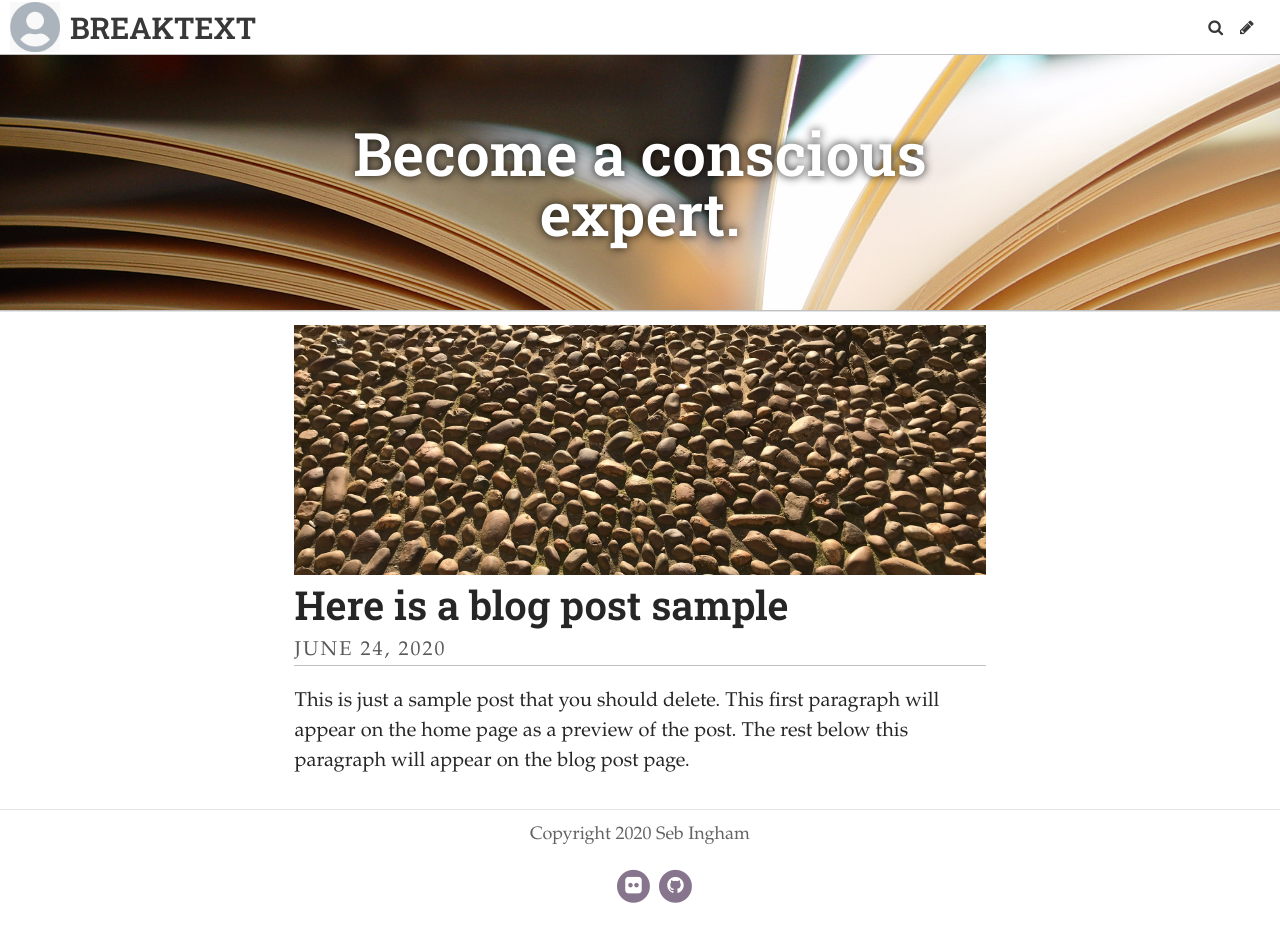
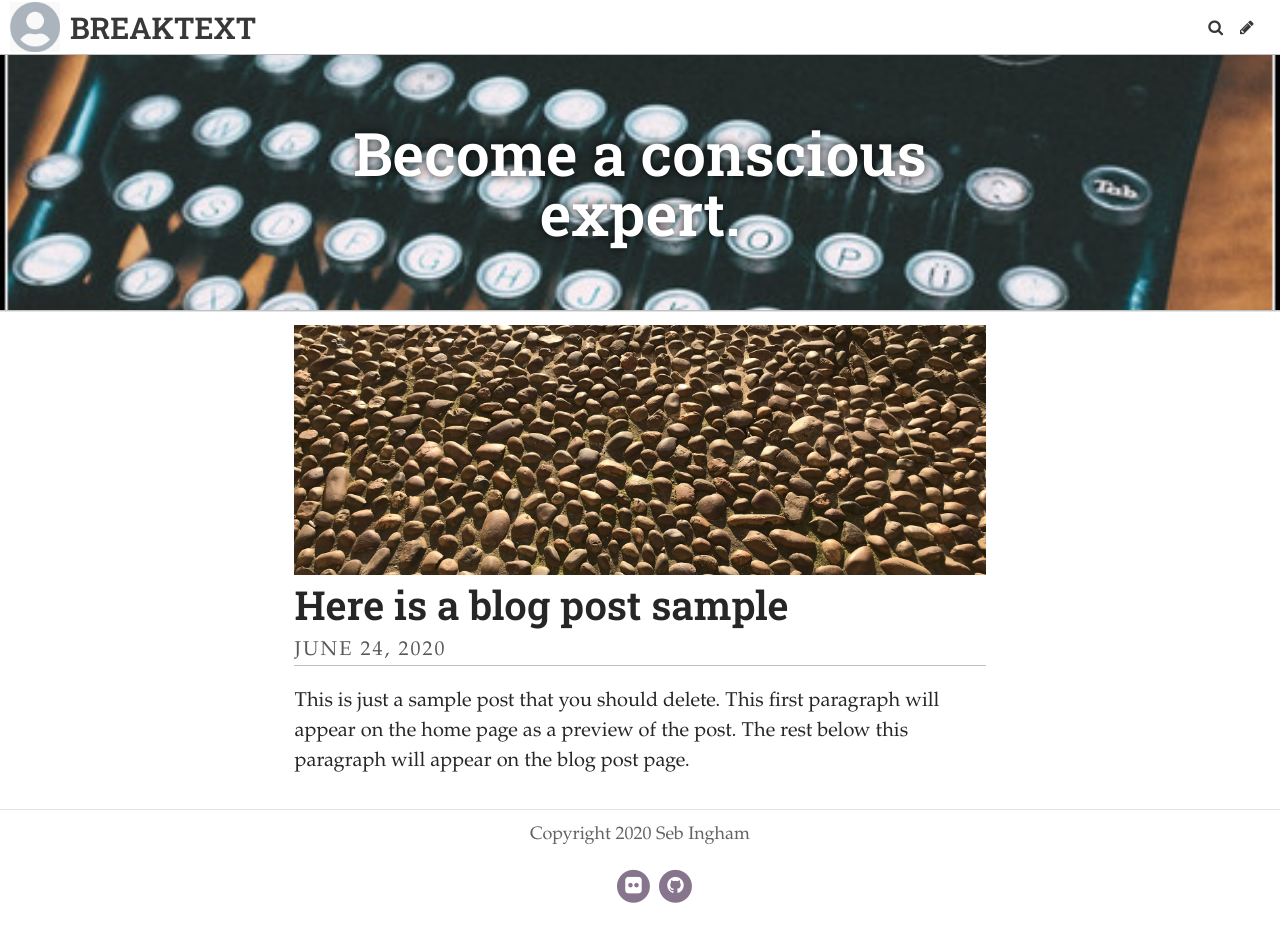
Before and after one commit to eyescroll/TypographyBlog, a Jekyll site: the page built from index.html, in a window 1280 px wide. Built offline with Jekyll 4.4.1, drawn with Linux system fonts in a browser that asks for light colours; some web fonts are replaced; the list of posts is cut into pages by our own code.

Commit message:
Update Settings “general”

```diff
--- a/_data/settings.yml
+++ b/_data/settings.yml
@@ -3,7 +3,7 @@ description: "A blog covering typography and highlighting its use and importance
   in the modern world. "
 header_text: Become a conscious expert.
 footer_text: Copyright 2020 Seb Ingham
-header_feature_image: ../uploads/pages.jpg
+header_feature_image: ../uploads/type.jpg
 bannerheight: 20vmax
 logo: /uploads/logo.jpg
 favicon: /uploads/favicon.ico
```
Also changed, not shown: uploads/type.jpg (added).
